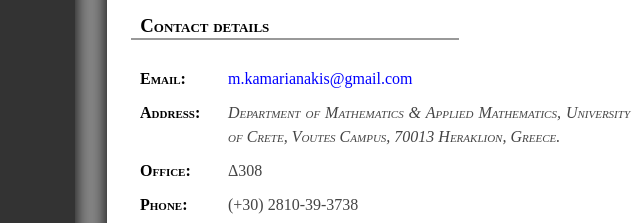
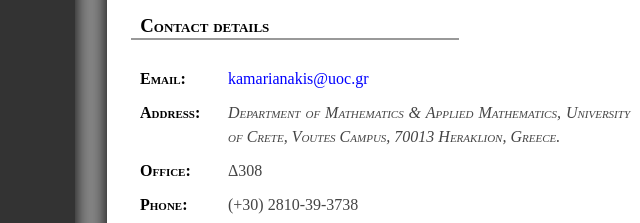
Before and after one commit to kamarianakis/kamarianakis2.github.io, a plain HTML site: page index.html in a window 1280 px wide. Shown: the part 249-472 px from the top of the page, 69-709 px from the left. Drawn offline with Linux system fonts and the light colour scheme; a web font is replaced by a local one.

Commit message:
Update Email to Uoc version

```diff
--- a/index.html
+++ b/index.html
@@ -32,7 +32,7 @@
 		</p>
 		<h3>Contact details</h3>
 		<table>
-			<tr><th>Email:</th><td><a href='mailto:m.kamarianakis@gmail.com'>m.kamarianakis@gmail.com</a></td></tr>
+			<tr><th>Email:</th><td><a href='mailto:kamarianakis@uoc.gr'>kamarianakis@uoc.gr</a></td></tr>
 			<tr><th>Address:</th><td><address>Department of Mathematics &amp; Applied Mathematics, University of Crete, Voutes Campus, 70013 Heraklion, Greece.</address></td></tr>
 			<tr><th>Office:</th><td> Δ308</td></tr>
 			<tr><th>Phone:</th><td>(+30) 2810-39-3738</td></tr>
```
